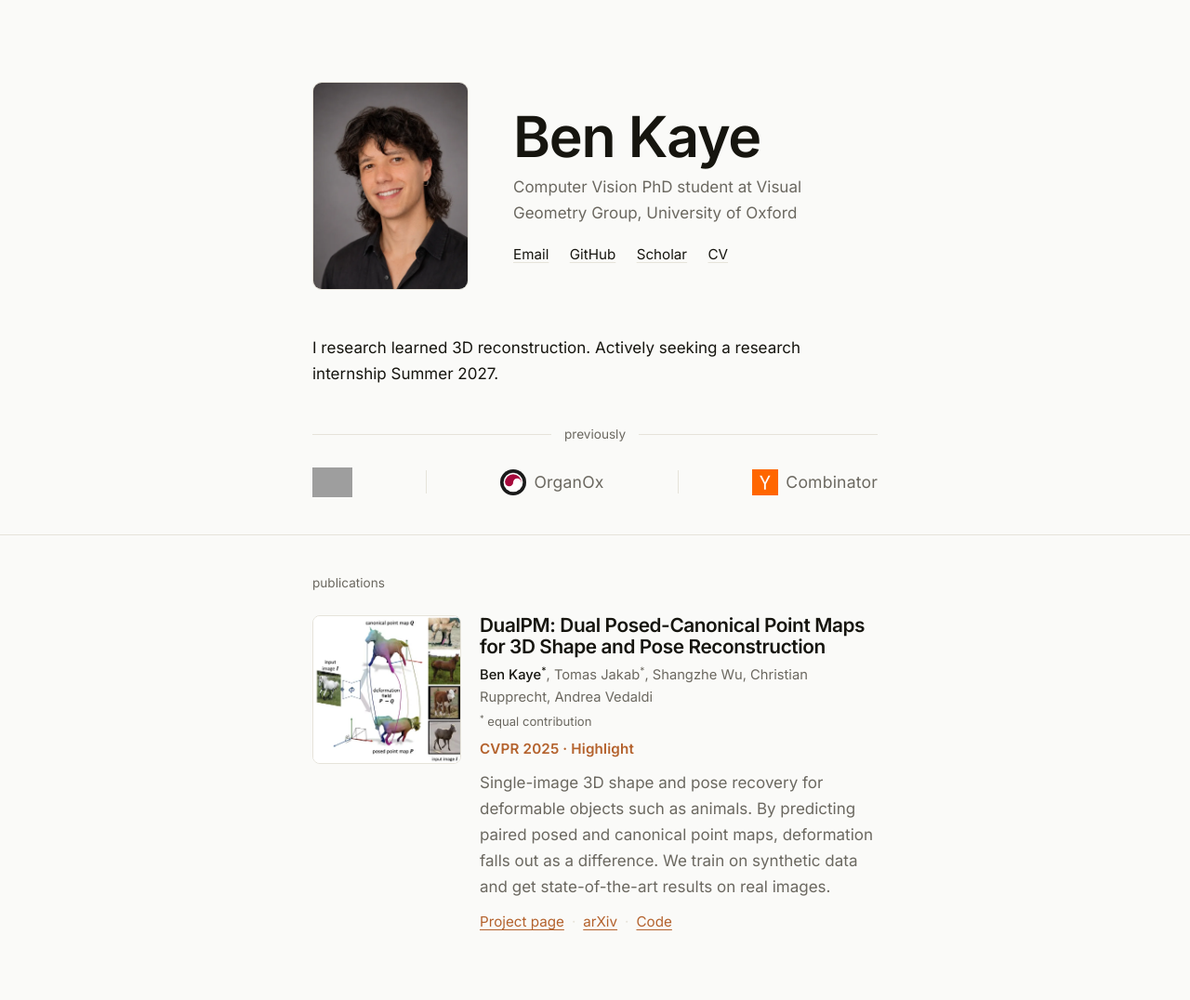
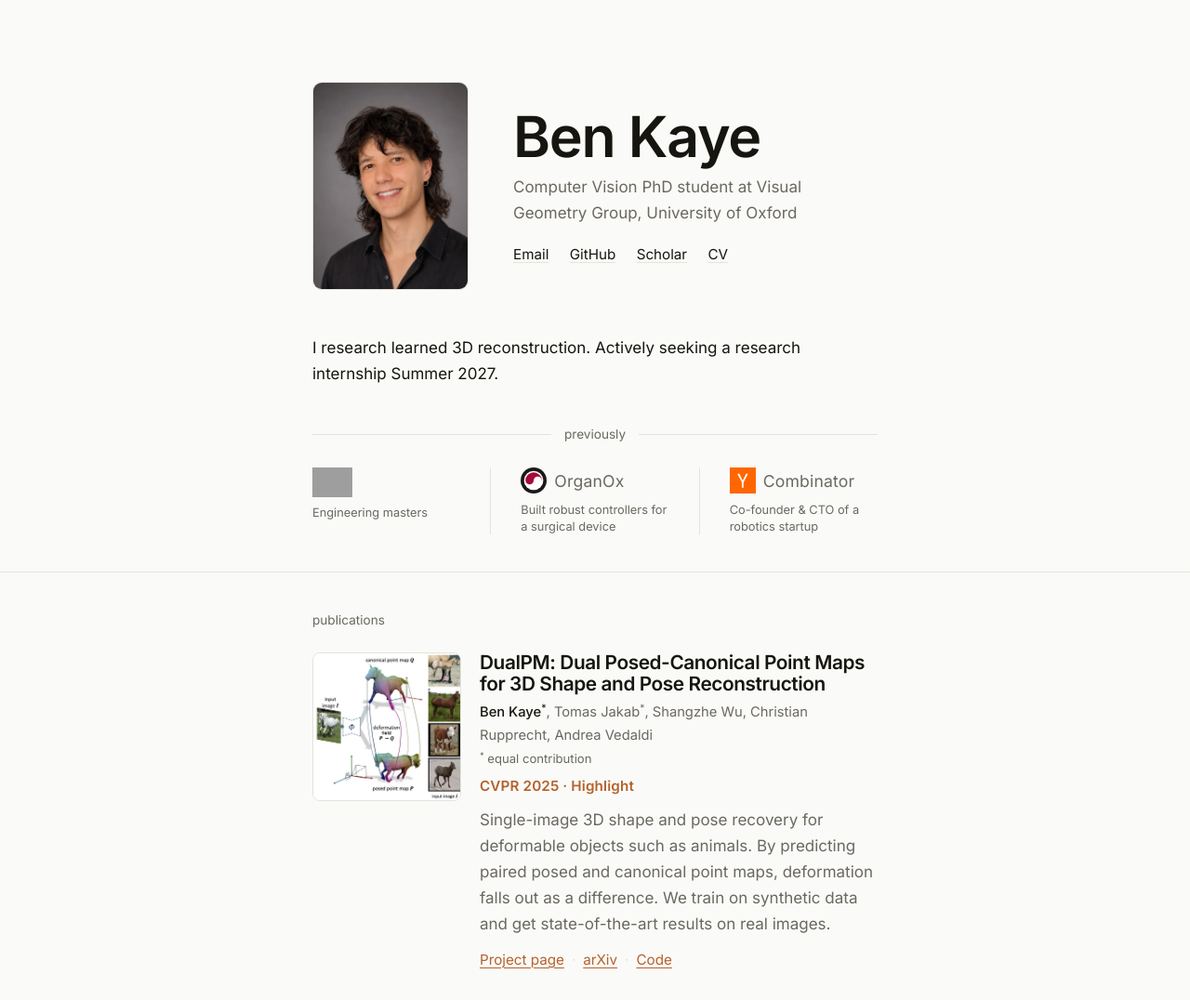
Before and after one commit to ben-kaye/ben-kaye.github.io, an Astro site: page / in a window 1280 px wide. Shown: the top 1076 px of the page at 93% size. Built offline with nearby package versions, Linux system fonts and the light colour scheme; Astro itself is replaced by a stand-in of ours; grey boxes are pictures that could not be loaded.

Commit message:
update status

```diff
--- a/src/components/Hero.astro
+++ b/src/components/Hero.astro
@@ -38,17 +38,26 @@ import { site, links } from '../data/site';
     </div>
     <div class="affiliations" aria-label="Affiliations">
       <span class="affil" aria-label="University of Oxford">
-        <img src="/img/logos/oxford.svg" alt="" class="oxford-mark" />
+        <span class="affil-mark">
+          <img src="/img/logos/oxford.svg" alt="" class="oxford-mark" />
+        </span>
+        <span class="affil-note">Engineering masters</span>
       </span>
       <span class="divider" aria-hidden="true"></span>
       <span class="affil" aria-label="OrganOx">
-        <img src="/img/logos/organox-square.svg" alt="" class="organox-mark" />
-        <span class="organox-word">OrganOx</span>
+        <span class="affil-mark">
+          <img src="/img/logos/organox-square.svg" alt="" class="organox-mark" />
+          <span class="organox-word">OrganOx</span>
+        </span>
+        <span class="affil-note">Built robust controllers for a surgical device</span>
       </span>
       <span class="divider" aria-hidden="true"></span>
       <span class="affil" aria-label="Y Combinator">
-        <img src="/img/logos/yc.svg" alt="" width="28" height="28" class="yc-mark" />
-        <span class="yc-word">Combinator</span>
+        <span class="affil-mark">
+          <img src="/img/logos/yc.svg" alt="" width="28" height="28" class="yc-mark" />
+          <span class="yc-word">Combinator</span>
+        </span>
+        <span class="affil-note">Co-founder &amp; CTO of a robotics startup</span>
       </span>
     </div>
   </div>
@@ -130,7 +139,7 @@ import { site, links } from '../data/site';
   }
   .affiliations {
     display: flex;
-    align-items: center;
+    align-items: flex-start;
     justify-content: space-between;
     flex-wrap: wrap;
     gap: clamp(1rem, 4vw, 2rem);
@@ -139,9 +148,22 @@ import { site, links } from '../data/site';
   }
   .affil {
     display: inline-flex;
+    flex: 1 1 0;
+    min-width: 0;
+    flex-direction: column;
+    align-items: flex-start;
+    gap: 0.55rem;
+    color: inherit;
+  }
+  .affil-mark {
+    display: inline-flex;
     align-items: center;
     gap: 0.5rem;
-    color: inherit;
+  }
+  .affil-note {
+    font-size: 0.8rem;
+    line-height: 1.35;
+    color: var(--muted);
   }
   .affil svg {
     height: 2rem;
@@ -149,8 +171,8 @@ import { site, links } from '../data/site';
     fill: currentColor;
   }
   .divider {
-    width: 1px;
-    height: 1.6rem;
+    flex: 0 0 1px;
+    align-self: stretch;
     background: var(--border);
   }
   .oxford-mark {
```
